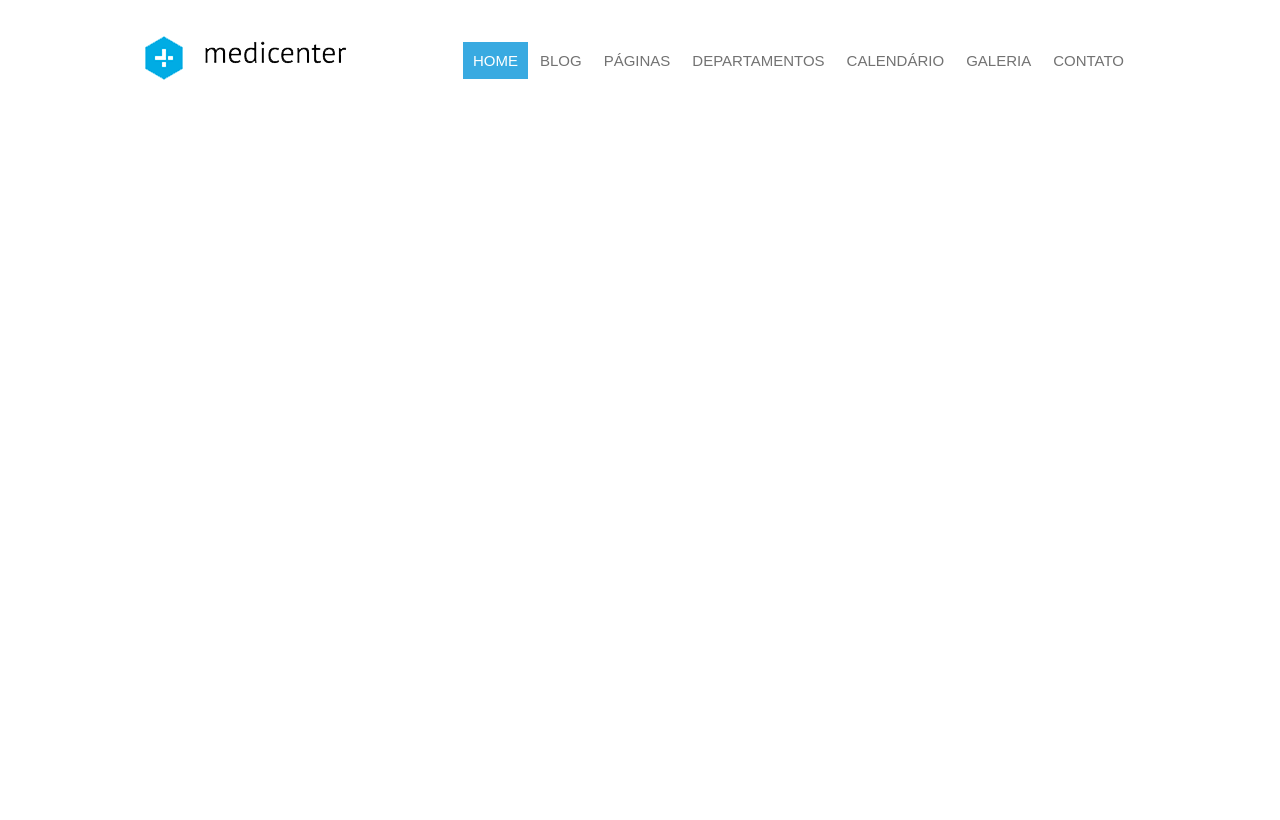
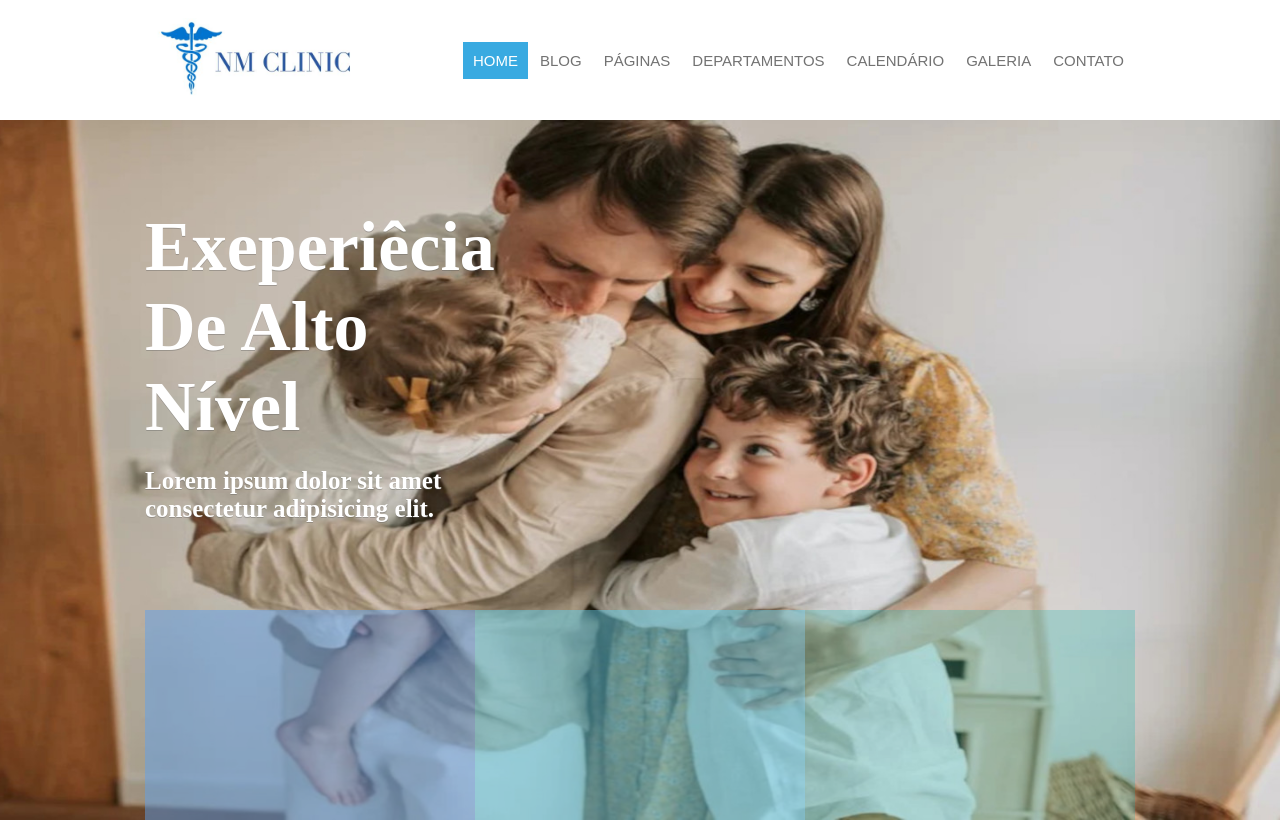
Before and after one commit to mateusChagas-pw/site-centroMedico, a plain HTML site: page index.html in a window 1280 px wide. Drawn offline with Linux system fonts and the light colour scheme.

Commit message:
adicionei logo personalizada, criacao do banner

```diff
--- a/css/estilo.css
+++ b/css/estilo.css
@@ -53,3 +53,60 @@ nav a:hover {
     background-color: #39aae1;
     color: #fff;
 }
+
+#banner {
+    display: flex;
+    justify-content: center;
+    background-image: url(imagens/banner-2.jpg);
+    background-size: cover;
+    background-position: center;
+    height: 700px;
+}
+
+.coluna {
+    flex-direction: column;
+}
+
+.banner_titulo {
+    flex: 1;
+    display: flex;
+    flex-direction: column;
+    justify-content: center;
+}
+
+.banner_titulo h1 {
+    color: #fff;
+    font-size: 70px;
+    text-shadow: 0px 1px 0px #5555;
+    margin: 0;
+    padding: 0;
+    max-width: 350px;
+
+}
+.banner_titulo h2 {
+    color: #fff;
+    font-size: 25px;
+    text-shadow: 0px 1px 0px #5555;
+    max-width: 350px;
+    margin-top: 20px;
+
+}
+.banner_opcoes{
+    height: 210px;
+    display: flex;
+}
+.opcao1,.opcao2,.opcao3 {
+    flex: 1;
+}
+
+.opcao1 {
+    background-color: rgba(95, 160, 235, 0.493);
+}
+
+.opcao2 {
+    background-color: rgba(95, 207, 235, 0.493);
+}
+
+.opcao3 {
+    background-color: rgba(16, 180, 172, 0.253);
+}
--- a/index.html
+++ b/index.html
@@ -4,7 +4,7 @@
     <meta charset="UTF-8">
     <meta http-equiv="X-UA-Compatible" content="IE=edge">
     <meta name="viewport" content="width=device-width, initial-scale=1.0">
-    <title>Flexbox</title>
+    <title>NM Clinic</title>
     <link rel="stylesheet" href="css/estilo.css">
 </head>
 <body>
@@ -12,7 +12,7 @@
     <header>
         <div class="container">
             <div class="logo">
-               <a href="#"><img src="css/imagens/logo.png" alt="Logo"></a>
+               <a href="#"><img width="240px"  src="css/imagens/nm-logo.jpg" alt="Logo"></a>
             </div>
 
             <div class="menu">
@@ -31,6 +31,29 @@
         </div>
     </header>
 
+    <section id="banner">
+        <div class="container coluna">
+            <div class="banner_titulo">
+                <h1>Exeperiêcia De Alto Nível</h1>
+                <h2>Lorem ipsum dolor sit amet consectetur adipisicing elit.</h2>
+            </div>
+
+            <div class="banner_opcoes">
+                <div class="opcao1">
+
+                </div>
+
+                <div class="opcao2">
+
+                </div>
+
+                <div class="opcao3">
+
+                </div>
+            </div>
+        </div>
+    </section>
+
 
 </body>
 </html>
```
Also changed, not shown: css/imagens/banner-2.jpg (added), css/imagens/img1.jpg (deleted), css/imagens/logo.png (deleted), css/imagens/nm-logo.jpg (added).
